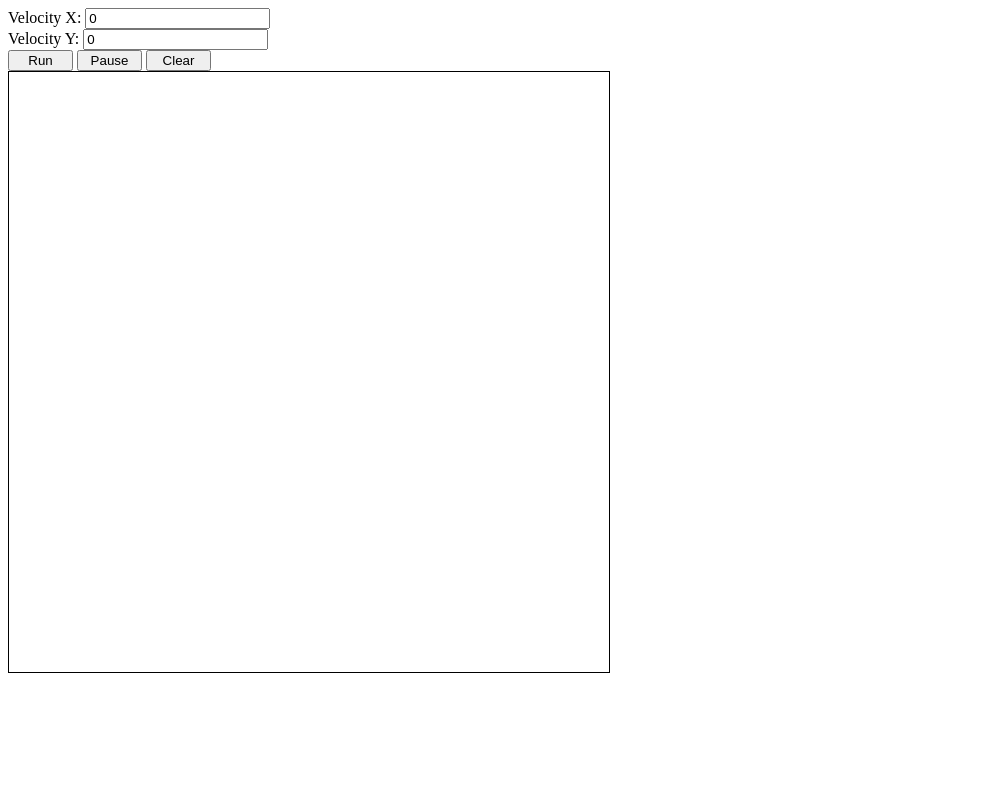
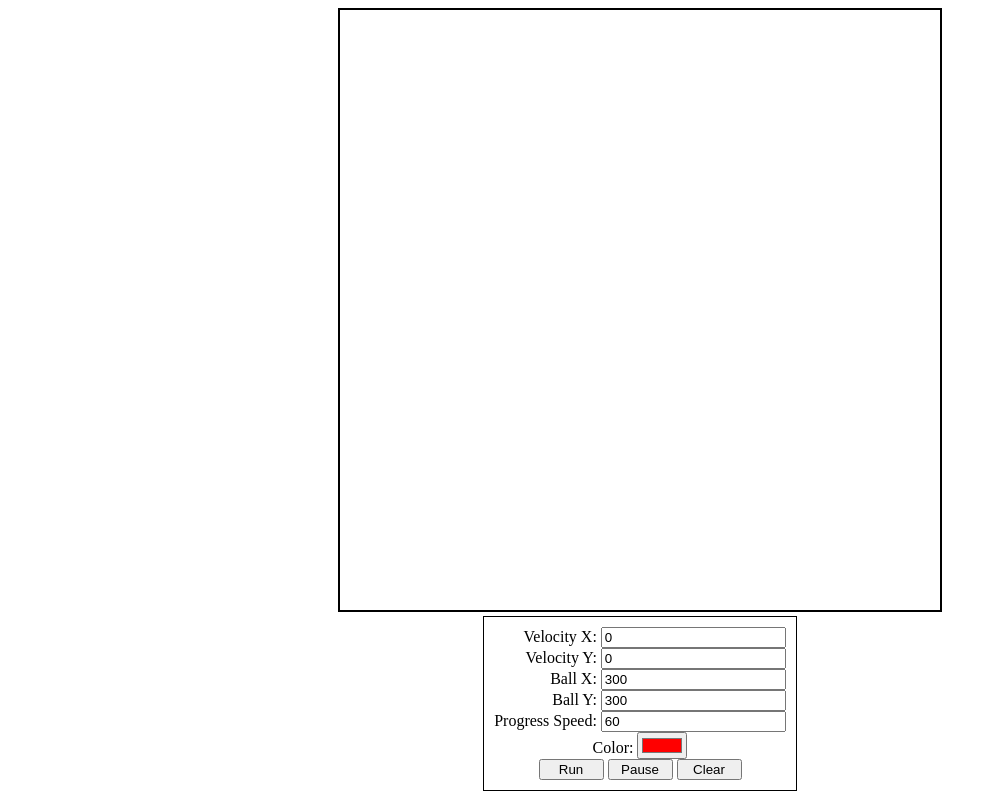
Before and after one commit to snturk/Pattern-Creator, a plain HTML site: page index.html in a window 1280 px wide. Shown: the whole page, without its empty margins (0-997 px from the left). Drawn offline with Linux system fonts and the light colour scheme.

Commit message:
v6
New changes and additions about some properties: Dynamic ball coordinates and velocities, selectable colors, changeable progress speed.

```diff
--- a/index.html
+++ b/index.html
@@ -3,78 +3,37 @@
 <head>
     <meta charset="utf-8" />
     <title>Pattern Creator v2</title>
+    <link rel="stylesheet" href="style.css">
 </head>
 <body>
-    <div id="velocityBlock">
-    Velocity X:
-    <input type='number' id='velocityX' value="0"><br>
-    Velocity Y:
-    <input type="number" id="velocityY" value="0"><br>
-    <input type="button" value="Run" style="width: 65px;" onclick="setVar()">
-    <input type="button" value="Pause" style="width: 65px;" onclick="pause()">
-    <input type="button" value="Clear" style="width: 65px;" onclick="clearCanvas()">
-</div>
-    <canvas id='myCanvas' height='600' width='600' style='border: 1px black solid'></canvas>
+    <center>
+    <div id="divCanvas">
+        <canvas id='myCanvas' height='600' width='600' style='border: 2.5px black solid'></canvas>
+    </div>
+    <div id="velocityBlock" align="right">
+        Velocity X:
+        <input type='number' id='velocityX' value="0"><br>
+        Velocity Y:
+        <input type="number" id="velocityY" value="0"><br>
+        Ball X:
+        <input type="number" id="ballX" value="300"><br>
+        Ball Y:
+        <input type="number" id="ballY" value="300"><br>
+        Progress Speed:
+        <input type="number" id="progSpeed" value="60"><br>
+       <div align="center"> Color:
+        <input type="color" name="myColor" id="ballColor" value="#ff0000">
+    </div>
+        <div align="center">
+            <button id="runButton" onclick="setVar()" style="width: 65px">Run</button>
+            <button id="pauseButton" onclick="pause()" style="width: 65px">Pause</button>
+            <button id="clearButton" onclick="clearCanvas()" style="width: 65px;">Clear</button>
 
+    </div>
+    </div>
+</center>
 
-    <script>
-var canvas = document.getElementById('myCanvas');
-var draw = canvas.getContext('2d');
-
-//Variables
-var cnvHeight = 600;
-var cnvWidth = 600;
-var ballX = 300;
-var ballY = 300;
-var ballRadius = 4;
-var velocityX;
-var velocityY;
-var refreshInterval;
-
- //Functions
-function setVar(){
-       velocityX = parseInt(document.getElementById("velocityX").value);
-       velocityY = parseInt(document.getElementById("velocityY").value);
-        refreshInterval = setInterval(drawBall, 13);
-    }
-    function pause() {
-        velocityX = 0;
-        velocityY = 0;
-        clearInterval(refreshInterval);
-    }
-    function clearCanvas(){
-        velocityX = 0;
-        velocityY = 0;
-        ballX = 100;
-        ballY = 300;
-        clearInterval(refreshInterval);
-        draw.fillStyle = "white";
-        draw.fillRect(0, 0, cnvWidth, cnvHeight);
-        draw.arc(ballX, ballY, ballRadius, 0, Math.PI*2);
-    }
-    function drawBall(){
-
-    console.log("Vx: " + velocityX);
-    console.log("Vy: " + velocityY);
-
-    draw.beginPath();
-    draw.fillStyle = "red";
-    draw.arc(ballX, ballY, ballRadius, 0, Math.PI*2);
-    draw.closePath();
-    ballX += velocityX;
-    ballY += velocityY;
-    draw.fill();
-    if (ballX > cnvWidth - ballRadius || ballX < ballRadius){
-        velocityX *=-1;
-        console.log("VelocityY has been set.");
-    }
-    if(ballY > cnvHeight - ballRadius || ballY < ballRadius){
-        velocityY *= -1;
-        console.log("VelocityY has been set.");
-    }
-
-}
-    </script>
+    <script src="main.js"></script>
 
 
 </body>
--- /dev/null
+++ b/main.js
@@ -0,0 +1,69 @@
+var canvas = document.getElementById('myCanvas');
+var draw = canvas.getContext('2d');
+
+//Variables
+var cnvHeight = document.getElementById("myCanvas").height;
+var cnvWidth = document.getElementById("myCanvas").width;
+var ballX;
+var ballY;
+var ballRadius = 4;
+var velocityX;
+var velocityY;
+var ballColor;
+var progSpeed;
+var refreshInterval;
+
+ //Functions
+function setVar(){
+       velocityX = parseFloat(document.getElementById("velocityX").value);
+       velocityY = parseFloat(document.getElementById("velocityY").value);
+        ballX = parseFloat(document.getElementById("ballX").value);
+        ballY = parseFloat(document.getElementById("ballY").value);
+        ballColor = document.getElementById("ballColor").value;
+        progSpeed = parseFloat(document.getElementById("progSpeed").value);
+        document.getElementById("runButton").disabled = true;
+        refreshInterval = setInterval(drawBall, 1000/progSpeed);
+    }
+    function pause() {
+        velocityX = 0;
+        velocityY = 0;
+        document.getElementById("runButton").disabled = false;
+        clearInterval(refreshInterval);
+    }
+    function clearCanvas(){
+        velocityX = 0;
+        velocityY = 0;
+        ballX =parseFloat(document.getElementById("ballX").value);
+        ballY =parseFloat(document.getElementById("ballY").value);
+        document.getElementById("runButton").disabled = false;
+        clearInterval(refreshInterval);
+        draw.fillStyle = "white";
+        draw.fillRect(0, 0, cnvWidth, cnvHeight);
+        draw.arc(ballX, ballY, ballRadius, 0, Math.PI*2);
+    }
+    function drawBall(){
+
+    console.log("Vx: " + velocityX);
+    console.log("Vy: " + velocityY);
+    document.getElementById("ballX").value = ballX;
+    document.getElementById("ballY").value = ballY;
+
+    draw.beginPath();
+    draw.fillStyle = ballColor;
+    draw.arc(ballX, ballY, ballRadius, 0, Math.PI*2);
+    draw.closePath();
+    ballX += velocityX;
+    ballY += velocityY;
+    draw.fill();
+    if (ballX > cnvWidth - ballRadius || ballX < ballRadius){
+        velocityX *=-1;
+        document.getElementById("velocityX").value = velocityX;
+        console.log("VelocityY has been set.");
+    }
+    if(ballY > cnvHeight - ballRadius || ballY < ballRadius){
+        velocityY *= -1;
+        document.getElementById("velocityY").value = velocityY;
+        console.log("VelocityY has been set.");
+    }
+
+}
--- /dev/null
+++ b/style.css
@@ -0,0 +1,10 @@
+#velocityBlock{
+    border: 1px black solid;
+    height: fit-content;
+    width: fit-content;
+    padding: 10px;
+}
+.divCanvas{
+    float: left;
+    margin-bottom: 5px;
+}
```
Also changed, not shown: 1 other file.
